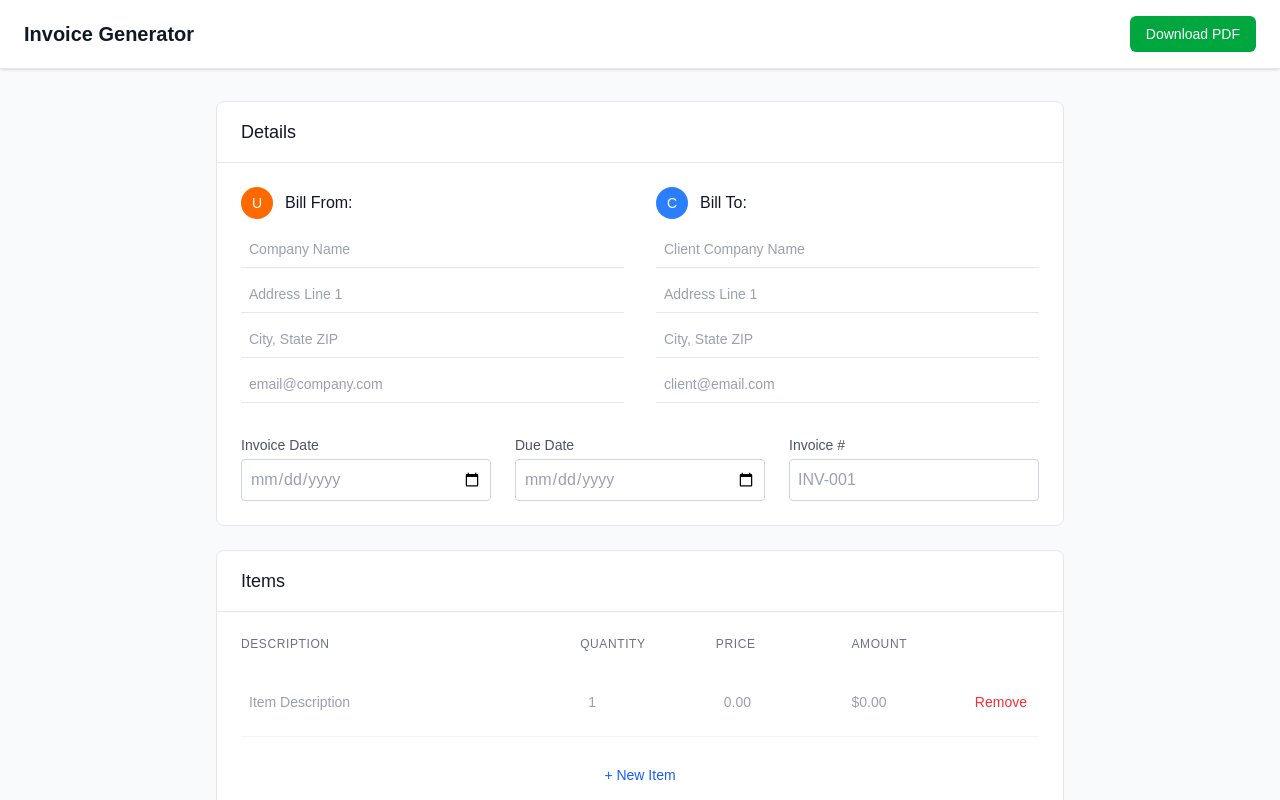
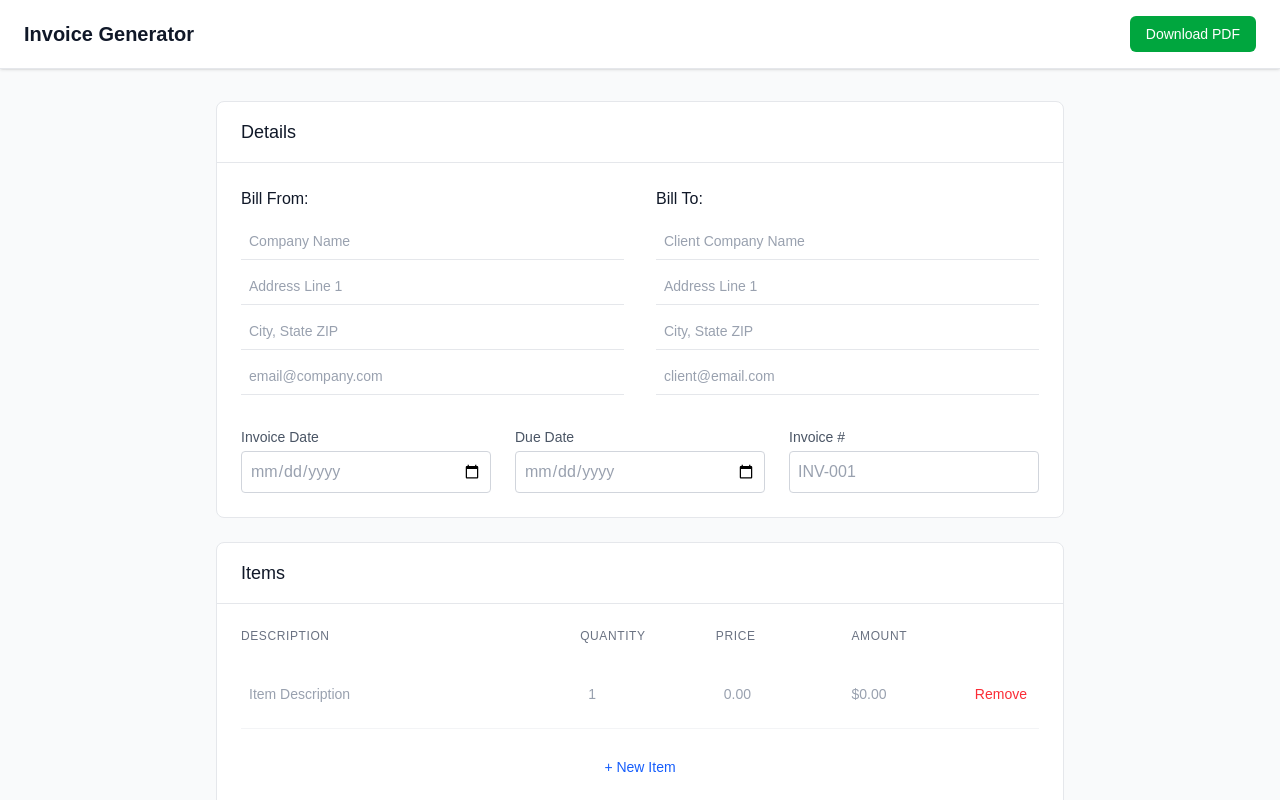
Before and after one commit to ivannpe/invoice_gen, a Next.js app: page / in a window 1280 px wide. Shown: the top 800 px of the page. Built offline with nearby package versions, Linux system fonts and the light colour scheme.

Commit message:
explicit font for railway pdf download and small ui changes

```diff
--- a/src/app/api/generate-pdf/route.ts
+++ b/src/app/api/generate-pdf/route.ts
@@ -51,6 +51,9 @@ function generateInvoiceHTML(data: {
       <meta charset="utf-8">
       <title>Invoice</title>
       <script src="https://cdn.tailwindcss.com"></script>
+      <style>
+        body { font-family: Arial, sans-serif; }
+      </style>
     </head>
     <body class="bg-white p-8">
       <div class="max-w-4xl mx-auto">
--- a/src/components/InvoiceDetails.tsx
+++ b/src/components/InvoiceDetails.tsx
@@ -28,9 +28,6 @@ export default function InvoiceDetails({
                 {/* From */}
                 <div>
                   <div className="flex items-center mb-3">
-                    <div className="w-8 h-8 bg-orange-500 rounded-full flex items-center justify-center text-white text-sm font-medium mr-3">
-                      U
-                    </div>
                     <div>
                       <h3 className="font-medium text-gray-900">Bill From:</h3>
                     </div>
@@ -70,9 +67,6 @@ export default function InvoiceDetails({
                 {/* To */}
                 <div>
                   <div className="flex items-center mb-3">
-                    <div className="w-8 h-8 bg-blue-500 rounded-full flex items-center justify-center text-white text-sm font-medium mr-3">
-                      C
-                    </div>
                     <div>
                       <h3 className="font-medium text-gray-900">Bill To:</h3>
                     </div>
--- a/src/components/InvoiceItems.tsx
+++ b/src/components/InvoiceItems.tsx
@@ -91,7 +91,7 @@ export default function InvoiceItems({
                   </div>
                   <div className="col-span-2">
                     <span className={`text-sm ${
-                      Number(calculateLineAmount(item)) > 0 ? 'text-gray-900' : 'text-gray-400'
+                      (lineItems[0].quantity && lineItems[0].price) ? 'text-gray-900' : 'text-gray-400'
                     }`}>
                       ${calculateLineAmount(item)}
                     </span>
```
